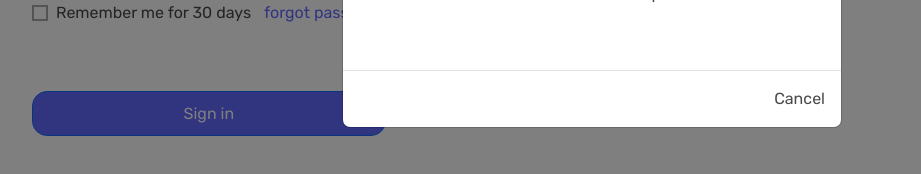
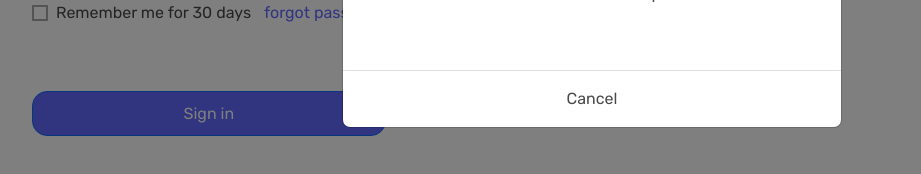
Before and after one commit to ferncabrera/open_ims, a React (Vite) app in the folder microservices/client/: page / in a window 1280 px wide. Both pictures are taken after a click on the link "forgot password". Shown: the part 570-744 px from the top of the page, without its empty margins (48-969 px from the left). Built offline with nearby package versions, Linux system fonts and the light colour scheme.

Commit message:
Reset password design screens finished

```diff
--- a/microservices/client/src/components/modals/CenteredModal.tsx
+++ b/microservices/client/src/components/modals/CenteredModal.tsx
@@ -1,12 +1,13 @@
-import React from 'react'
+import React, { useEffect, useState } from 'react'
 import { Modal } from 'react-bootstrap';
 
 interface IModalProps {
   children: React.ReactNode;
   heading: React.ReactNode;
-  footer: React.ReactNode;
+  footer: JSX.Element;
   size?: 'lg' | null | 'sm' | 'xl';
   show: boolean;
+  topCloseFunction: () => void;
 
 }
 
@@ -18,8 +19,20 @@ export const CenteredModal: React.FC<IModalProps> = (props) => {
     size,
     footer,
     show,
+    topCloseFunction,
 
   } = props;
+
+  const [animate, setAnimate] = useState(true);
+
+  useEffect(() => {
+    if (!show) {
+      setAnimate(true);
+    } else {
+      console.log('when do we make it false?')
+      setAnimate(false);
+    }
+  }, [show])
 
   return (
     <>
@@ -29,8 +42,12 @@ export const CenteredModal: React.FC<IModalProps> = (props) => {
         centered
         keyboard={false}
         show={show}
+        animation={animate}
       >
-        <Modal.Header closeButton>
+        <Modal.Header
+          closeButton
+          onHide={topCloseFunction}
+        >
         </Modal.Header>
         <Modal.Body>
           <div className='text-center mb-5'>
@@ -39,9 +56,11 @@ export const CenteredModal: React.FC<IModalProps> = (props) => {
 
           {children}
         </Modal.Body>
-        <Modal.Footer>
-          {footer}
-        </Modal.Footer>
+        {footer &&
+          <Modal.Footer className='d-flex justify-content-center'>
+            {footer}
+          </Modal.Footer>
+        }
       </Modal>
     </>
   )
--- a/microservices/client/src/containers/auth/Login/index.tsx
+++ b/microservices/client/src/containers/auth/Login/index.tsx
@@ -3,6 +3,7 @@ import { Link } from 'react-router-dom';
 import { Form, Row, Button } from 'react-bootstrap'
 import { Password } from '../../../components/forms/Password';
 import { CenteredModal } from '../../../components/modals/CenteredModal';
+import { MdOutlineEmail } from 'react-icons/md';
 
 import styles from './index.module.scss';
 
@@ -10,16 +11,45 @@ import styles from './index.module.scss';
 export const Login = () => {
 
     const [showResetPassword, setShowResetPassword] = useState(false);
+    const [emailSent, setEmailSent] = useState(false);
 
-    const modalContent = () => {
+    const modalFooter = emailSent ? null : <a
+        onClick={() => {
+            setShowResetPassword(false);
+            setEmailSent(false);
+        }}
+    >
+        Cancel
+    </a>
+
+    const resetPasswordContent = () => {
         return (
             <div>
                 <h6 className='mb-3'>Enter the email associated with you CCG inventory account here:</h6>
                 <Form>
                     <Form.Control type="email" placeholder='' />
-                    <Button className='mt-2'>Send email</Button>
+                    <Button
+                        className='mt-2'
+                        onClick={() => setEmailSent(true)}
+                    >
+                        Send email
+                    </Button>
                 </Form>
                 <p className='mt-5 text-center'>If we find your email in our records, we'll send you an email with next steps.</p>
+            </div>
+        )
+    };
+
+    const resetPasswordSentContent = () => {
+        return (
+            <div>
+                <h2 className='mb-5 pb-5 d-flex justify-content-center'>Email Sent!</h2>
+                <div className='mt-5'>
+                    <span className='d-flex justify-content-center'>
+                        <MdOutlineEmail className="font-24" />
+                    </span>
+                    <p className='text-center'>Keep an eye out for an incoming email with your next steps.</p>
+                </div>
             </div>
         )
     }
@@ -53,9 +83,13 @@ export const Login = () => {
             <CenteredModal
                 heading={<div><h3>Forgot your Password?</h3><h3>No Worries.</h3></div>}
                 show={showResetPassword}
-                footer={<a>Cancel</a>}
+                footer={modalFooter}
+                topCloseFunction={() => {
+                    setShowResetPassword(false)
+                    setEmailSent(false)
+                }}
             >
-                {modalContent()}
+                {!emailSent ? resetPasswordContent() : resetPasswordSentContent()}
             </CenteredModal>
         </>
     )
--- a/microservices/client/src/styles/general/index.scss
+++ b/microservices/client/src/styles/general/index.scss
@@ -35,6 +35,9 @@ html, body {
         &.no-underline {
             text-decoration: none;
         }
+        &:hover {
+            cursor: pointer;
+        }
     }
 
     .title-heading {
@@ -53,6 +56,26 @@ html, body {
         user-select: none;
     }
 
+    .font-12 {
+        font-size: 12px;
+    }
+
+    .font-18 {
+        font-size: 18px;
+    }
+
+    .font-24 {
+        font-size: 24px;
+    }
+
+    .font-36 {
+        font-size: 36px;
+    }
+
+    .font-48 {
+        font-size: 48px;
+    }
+
 
 
 }
```
